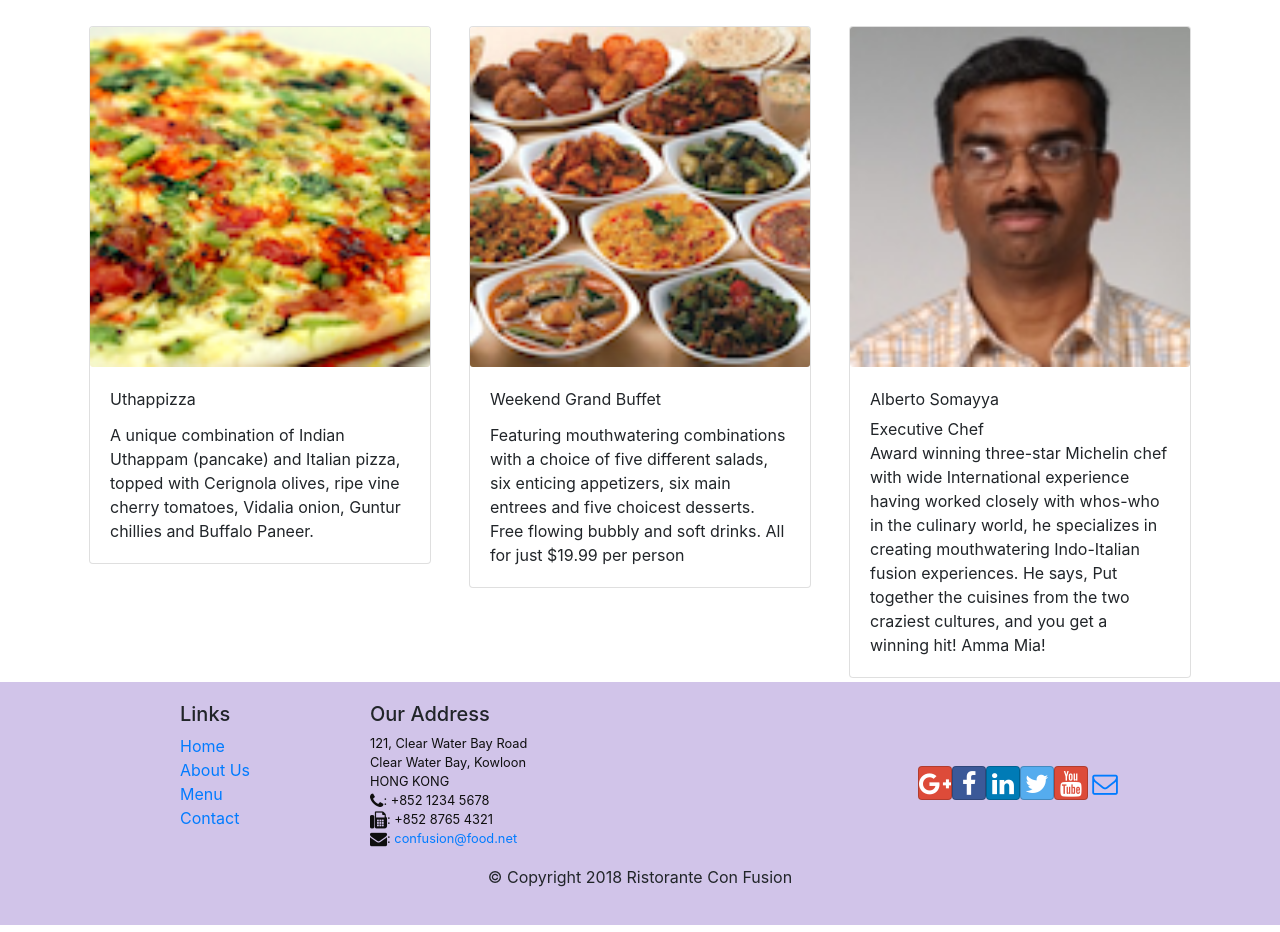
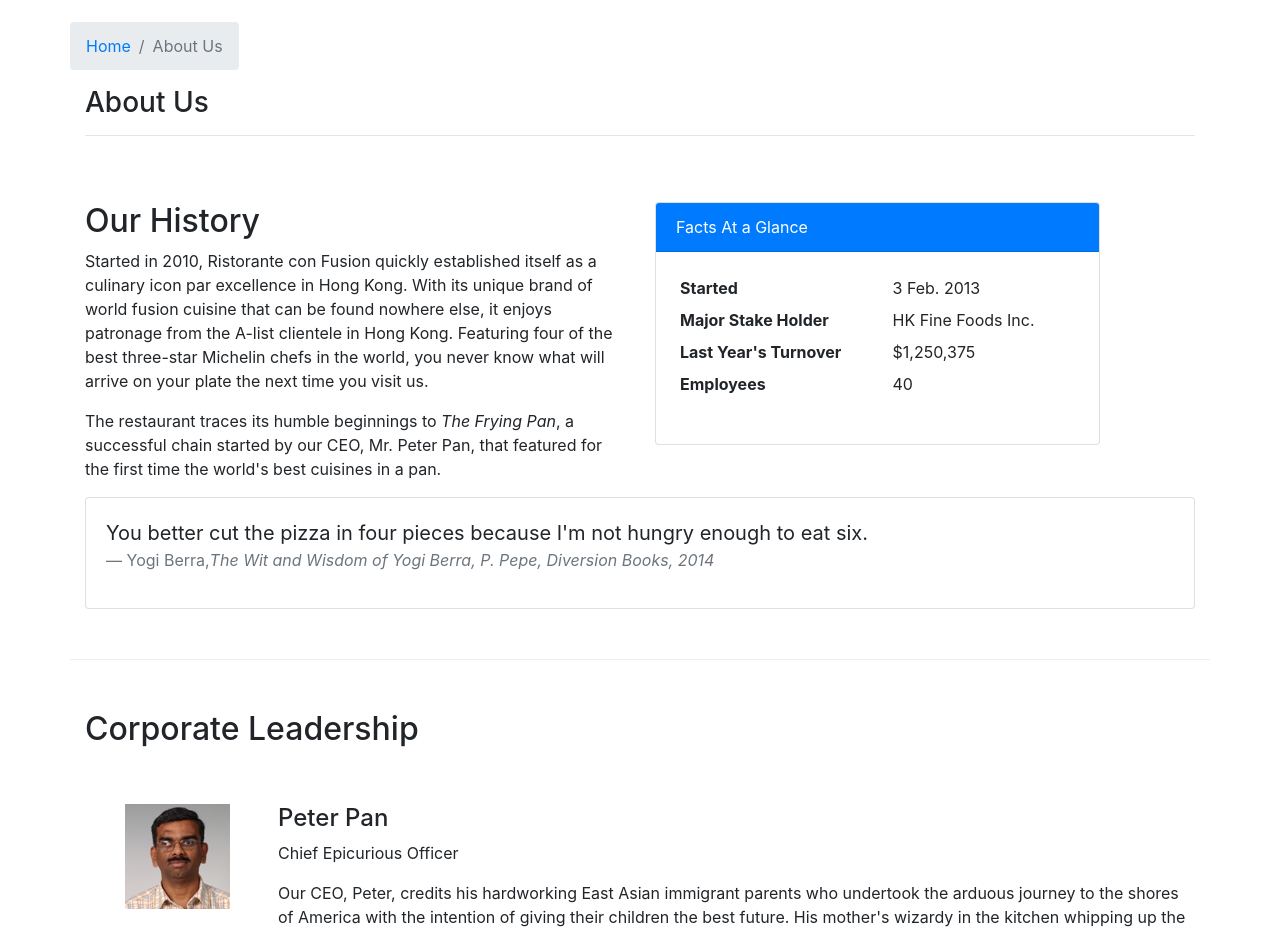
Before and after one commit to mnabywan/Coursera-React, a React (Create React App) app in the folder first-app/: page /aboutus in a window 1280 px wide. Before the commit this address led to /home. Shown: the part 340-1272 px from the top of the page. Built offline with nearby package versions, Linux system fonts and the light colour scheme.

Commit message:
Assignment 2

```diff
--- /dev/null
+++ b/first-app/src/components/AboutusComponent.js
@@ -0,0 +1,94 @@
+import React from 'react';
+import { Breadcrumb, BreadcrumbItem, Card, CardBody, CardHeader, Media, MediaBody} from 'reactstrap';
+import { Link } from 'react-router-dom';
+
+function RenderLeader({leader}){
+  return(
+    <Media className="mt-5">
+        <Media left src={leader.image} className="pr-5">
+        </Media>
+        <Media body>
+            <Media heading>
+                {leader.name}
+            </Media>
+            <Media className="mb-3" >
+                {leader.designation}
+            </Media>
+            {leader.description}
+        </Media>
+    </Media>
+  );
+}
+
+function About(props) {
+    const leaders = props.leaders.map((leader) => {
+        return (
+            <RenderLeader leader={leader}/>
+        );
+    });
+
+    return(
+        <div className="container">
+            <div className="row">
+                <Breadcrumb>
+                    <BreadcrumbItem><Link to="/home">Home</Link></BreadcrumbItem>
+                    <BreadcrumbItem active>About Us</BreadcrumbItem>
+                </Breadcrumb>
+                <div className="col-12">
+                    <h3>About Us</h3>
+                    <hr />
+                </div>
+            </div>
+            <div className="row row-content">
+                <div className="col-12 col-md-6">
+                    <h2>Our History</h2>
+                    <p>Started in 2010, Ristorante con Fusion quickly established itself as a culinary icon par excellence in Hong Kong. With its unique brand of world fusion cuisine that can be found nowhere else, it enjoys patronage from the A-list clientele in Hong Kong.  Featuring four of the best three-star Michelin chefs in the world, you never know what will arrive on your plate the next time you visit us.</p>
+                    <p>The restaurant traces its humble beginnings to <em>The Frying Pan</em>, a successful chain started by our CEO, Mr. Peter Pan, that featured for the first time the world's best cuisines in a pan.</p>
+                </div>
+                <div className="col-12 col-md-5">
+                    <Card>
+                        <CardHeader className="bg-primary text-white">Facts At a Glance</CardHeader>
+                        <CardBody>
+                            <dl className="row p-1">
+                                <dt className="col-6">Started</dt>
+                                <dd className="col-6">3 Feb. 2013</dd>
+                                <dt className="col-6">Major Stake Holder</dt>
+                                <dd className="col-6">HK Fine Foods Inc.</dd>
+                                <dt className="col-6">Last Year's Turnover</dt>
+                                <dd className="col-6">$1,250,375</dd>
+                                <dt className="col-6">Employees</dt>
+                                <dd className="col-6">40</dd>
+                            </dl>
+                        </CardBody>
+                    </Card>
+                </div>
+                <div className="col-12">
+                    <Card>
+                        <CardBody className="bg-faded">
+                            <blockquote className="blockquote">
+                                <p className="mb-0">You better cut the pizza in four pieces because
+                                    I'm not hungry enough to eat six.</p>
+                                <footer className="blockquote-footer">Yogi Berra,
+                                <cite title="Source Title">The Wit and Wisdom of Yogi Berra,
+                                    P. Pepe, Diversion Books, 2014</cite>
+                                </footer>
+                            </blockquote>
+                        </CardBody>
+                    </Card>
+                </div>
+            </div>
+            <div className="row row-content">
+                <div className="col-12">
+                    <h2>Corporate Leadership</h2>
+                </div>
+                <div className="col-12">
+                    <Media list>
+                        {leaders}
+                    </Media>
+                </div>
+            </div>
+        </div>
+    );
+}
+
+export default About;
--- a/first-app/src/components/MainComponent.js
+++ b/first-app/src/components/MainComponent.js
@@ -5,6 +5,7 @@
 import Header from './HeaderComponent'
 import Footer from './FooterCompoonent';
 import Contact from './ContactComponent';
+import About from './AboutusComponent';
 import { Switch, Route, Redirect } from 'react-router-dom';
 import { DISHES } from '../shared/dishes'
 import { COMMENTS } from '../shared/comments'
@@ -54,9 +55,9 @@
           <Route exact path="/menu"
             component={() => <Menu dishes={this.state.dishes}/>}/> //better way we can pass props
           <Route path="/menu/:dishId" component={DishWthId}/>
+          <Route path="/aboutus" component={()=><About leaders={this.state.leaders}/>} />
           <Route exact path="/contactus" component={Contact}/>
           <Redirect to="/home" />
-
         </Switch>
         <Footer/>
       </div>
```
